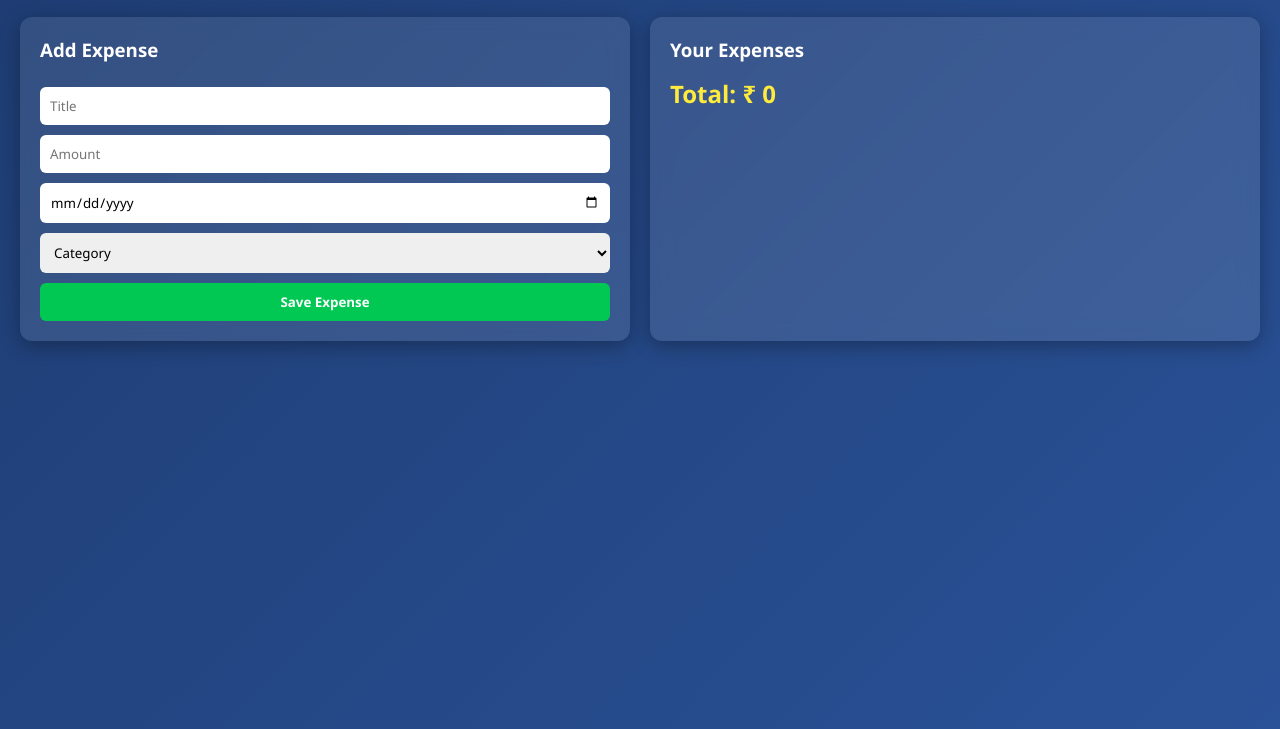
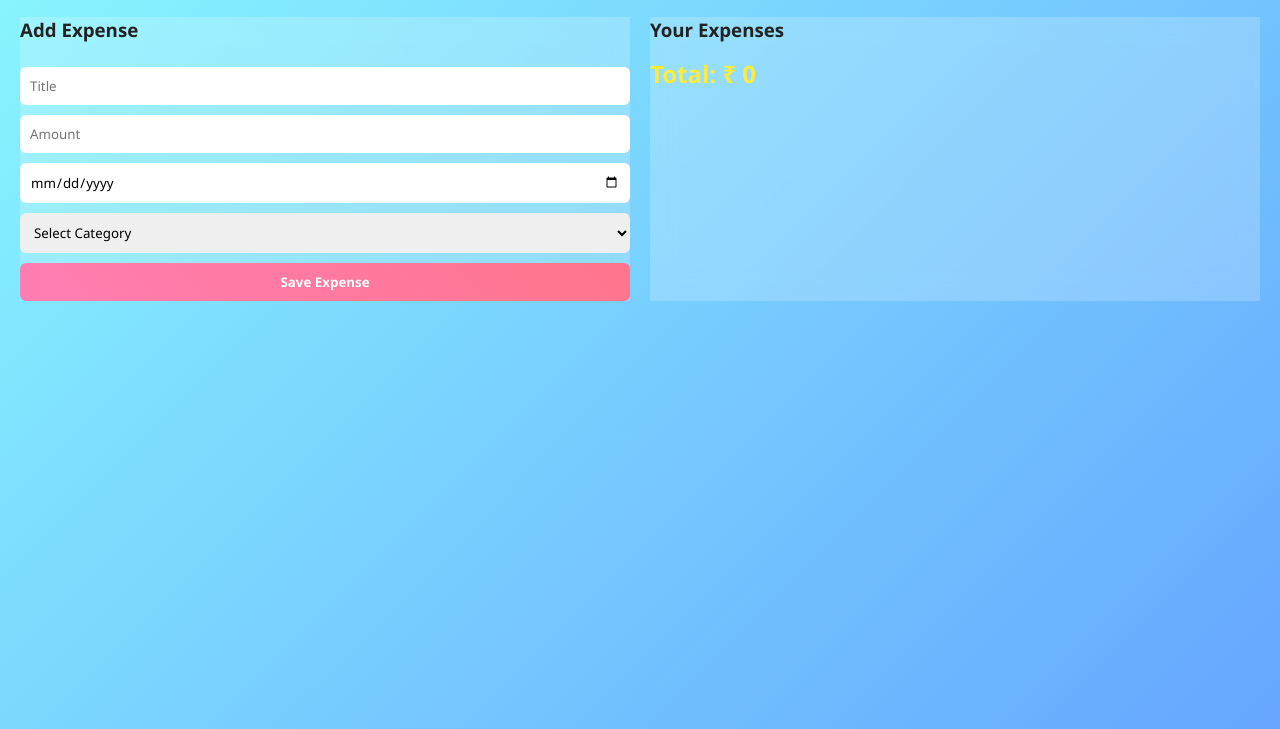
Before and after one commit to Likhitha1907/Expense-Tracker, a website: page views/index.html in a window 1280 px wide. Shown: the part 71-800 px from the top of the page. Drawn offline with Linux system fonts and the light colour scheme; no server answers.

Commit message:
updated categories and UI

```diff
--- a/views/index.html
+++ b/views/index.html
@@ -12,8 +12,8 @@ font-family: 'Segoe UI', sans-serif;
 }
 
 body{
-background: linear-gradient(135deg,#1e3c72,#2a5298);
-color:white;
+background: linear-gradient(135deg, #89f7fe, #66a6ff);
+color:#222;
 min-height:100vh;
 padding:20px;
 }
@@ -44,11 +44,9 @@ gap:20px;
 
 /* Cards */
 .card{
-background:rgba(255,255,255,0.1);
-padding:20px;
-border-radius:12px;
-backdrop-filter: blur(10px);
-box-shadow:0 5px 20px rgba(0,0,0,0.3);
+background: rgba(255,255,255,0.2);
+backdrop-filter: blur(12px);
+color:#222;
 }
 
 /* Headings */
@@ -66,14 +64,17 @@ border:none;
 }
 
 button{
-background:#00c853;
+background: linear-gradient(45deg,#ff7eb3,#ff758c);
 color:white;
 font-weight:bold;
+border:none;
 cursor:pointer;
+transition:0.3s;
 }
 
 button:hover{
-background:#00b34a;
+transform:scale(1.05);
+box-shadow:0 5px 15px rgba(0,0,0,0.2);
 }
 
 /* Expense List */
@@ -133,11 +134,16 @@ color:#ffeb3b;
 <input id="date" type="date" required>
 
 <select id="category" required>
-<option value="">Category</option>
-<option>Food</option>
-<option>Travel</option>
-<option>Shopping</option>
-</select>
+    <option value="">Select Category</option>
+    <option>Food</option>
+    <option>Travel</option>
+    <option>Shopping</option>
+    <option>Entertainment</option>
+    <option>Bills</option>
+    <option>Health</option>
+    <option>Education</option>
+    <option>Others</option>
+    </select>
 
 <button type="submit">Save Expense</button>
 </form>
```
